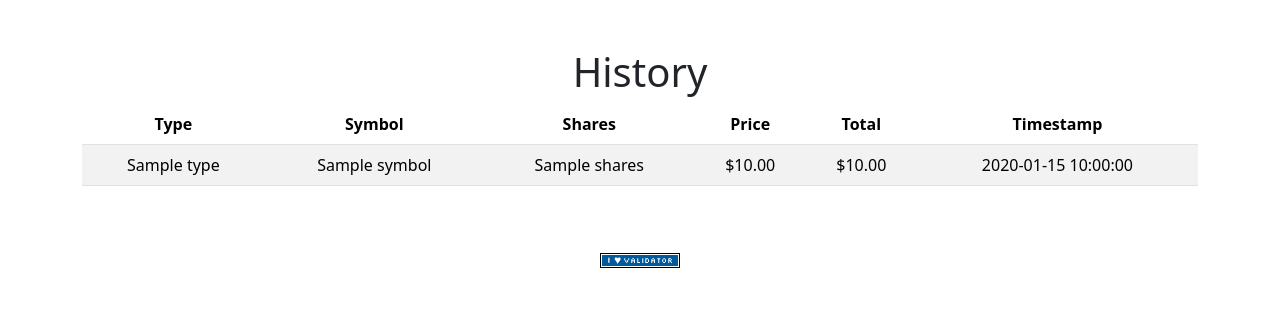
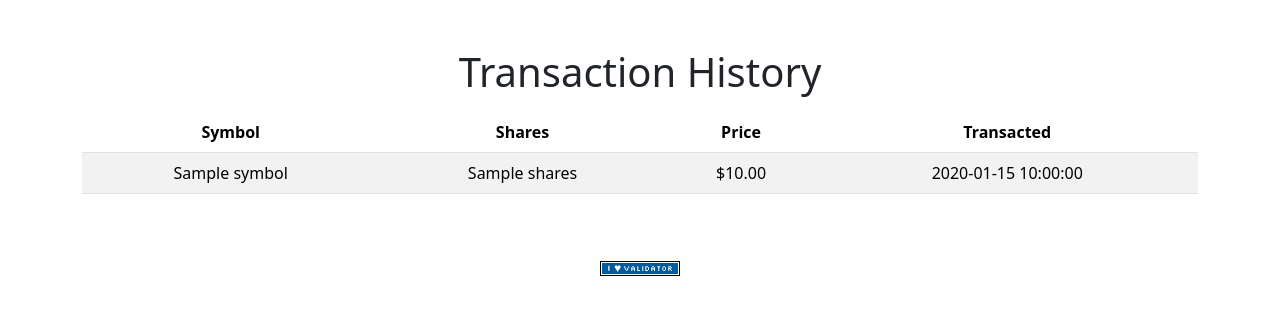
Before and after one commit to eyad-droid/my-cs50-projects, a Flask app: template templates/histroy.html in a window 1280 px wide. Shown: the part 76-391 px from the top of the page. Run offline with Flask 3, Linux system fonts and the light colour scheme; the template is opened without the code that fills it: most values are stand-ins (such as "Sample title", 1, 10 or a date in 2020); some libraries are stand-ins or nearby versions.

Commit message:
automated commit by check50 [check50=True]

```diff
--- a/templates/histroy.html
+++ b/templates/histroy.html
@@ -5,26 +5,22 @@
 {% endblock %}
 
 {% block main %}
-    <h1>History</h1>
+    <h1 class="mb-3">Transaction History</h1>
     <table class="table table-striped">
         <thead>
             <tr>
-                <th>Type</th>
                 <th>Symbol</th>
                 <th>Shares</th>
                 <th>Price</th>
-                <th>Total</th>
-                <th>Timestamp</th>
+                <th>Transacted</th>
             </tr>
         </thead>
         <tbody>
             {% for transaction in transactions %}
             <tr>
-                    <td>{{ transaction.type }}</td>
                 <td>{{ transaction.symbol }}</td>
                 <td>{{ transaction.shares }}</td>
                 <td>{{ transaction.price | usd }}</td>
-                    <td>{{ (transaction.price * transaction.shares) | usd }}</td>
                 <td>{{ transaction.timestamp }}</td>
             </tr>
             {% endfor %}
```
Lines whose indentation alone changed are shown as unchanged.
